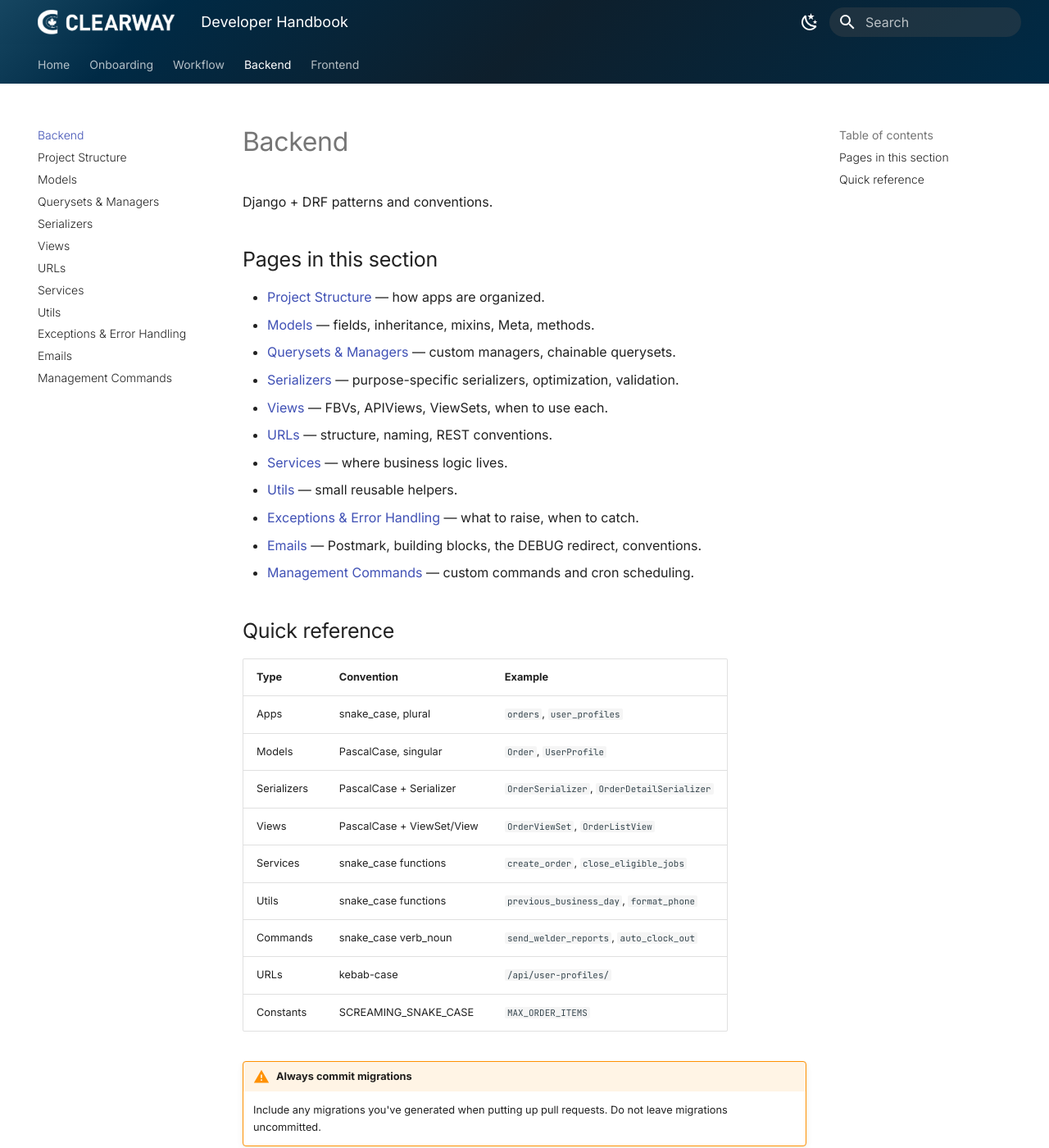
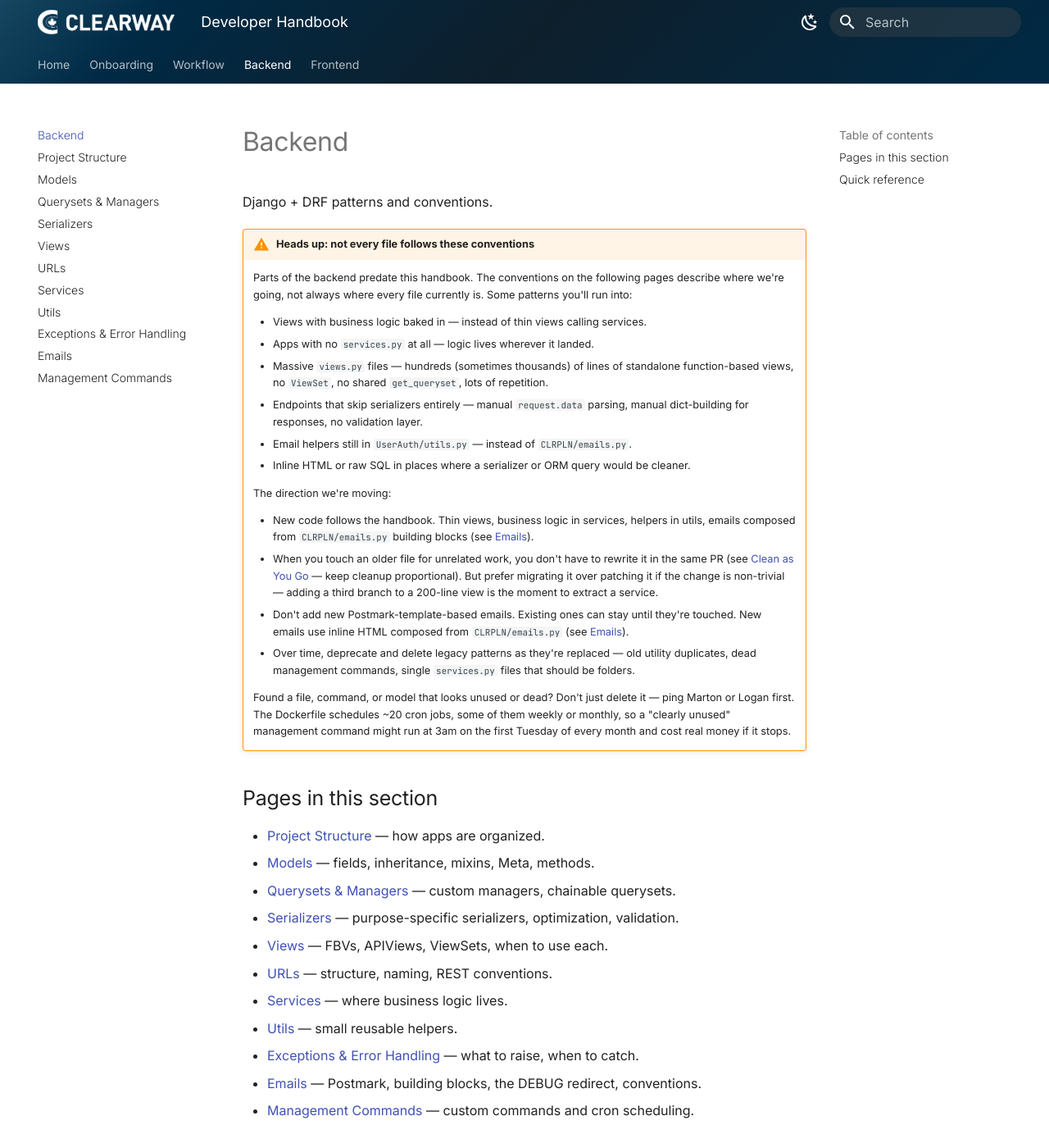
Before and after one commit to mkovacsCW/team-handbook, an MkDocs documentation site: the page built from docs/backend/index.md, in a window 1280 px wide and 1400 px high. Shown: the whole window at 82% size. Built offline with MkDocs 1.6.1 and Material for MkDocs 9.7.7, drawn with Linux system fonts in a browser that asks for light colours.

Commit message:
add heads up section in backend

```diff
--- a/docs/backend/index.md
+++ b/docs/backend/index.md
@@ -1,6 +1,25 @@
 # Backend
 
 Django + DRF patterns and conventions.
+
+!!! warning "Heads up: not every file follows these conventions"
+    Parts of the backend predate this handbook. The conventions on the following pages describe **where we're going**, not always where every file currently is. Some patterns you'll run into:
+
+    - **Views with business logic baked in** — instead of thin views calling services.
+    - **Apps with no `services.py` at all** — logic lives wherever it landed.
+    - **Massive `views.py` files** — hundreds (sometimes thousands) of lines of standalone function-based views, no `ViewSet`, no shared `get_queryset`, lots of repetition.
+    - **Endpoints that skip serializers entirely** — manual `request.data` parsing, manual dict-building for responses, no validation layer.
+    - **Email helpers still in `UserAuth/utils.py`** — instead of `CLRPLN/emails.py`.
+    - **Inline HTML or raw SQL** in places where a serializer or ORM query would be cleaner.
+
+    **The direction we're moving:**
+
+    - **New code follows the handbook.** Thin views, business logic in services, helpers in utils, emails composed from `CLRPLN/emails.py` building blocks (see [Emails](emails.md)).
+    - **When you touch an older file for unrelated work, you don't have to rewrite it in the same PR** (see [Clean as You Go](../workflow/general-principles.md#11-clean-as-you-go) — keep cleanup proportional). But prefer migrating it over patching it if the change is non-trivial — adding a third branch to a 200-line view is the moment to extract a service.
+    - **Don't add new Postmark-template-based emails.** Existing ones can stay until they're touched. New emails use inline HTML composed from `CLRPLN/emails.py` (see [Emails](emails.md)).
+    - **Over time, deprecate and delete legacy patterns** as they're replaced — old utility duplicates, dead management commands, single `services.py` files that should be folders.
+
+    **Found a file, command, or model that looks unused or dead?** Don't just delete it — ping **Marton** or **Logan** first. The Dockerfile schedules ~20 cron jobs, some of them weekly or monthly, so a "clearly unused" management command might run at 3am on the first Tuesday of every month and cost real money if it stops.
 
 ## Pages in this section
 
```
